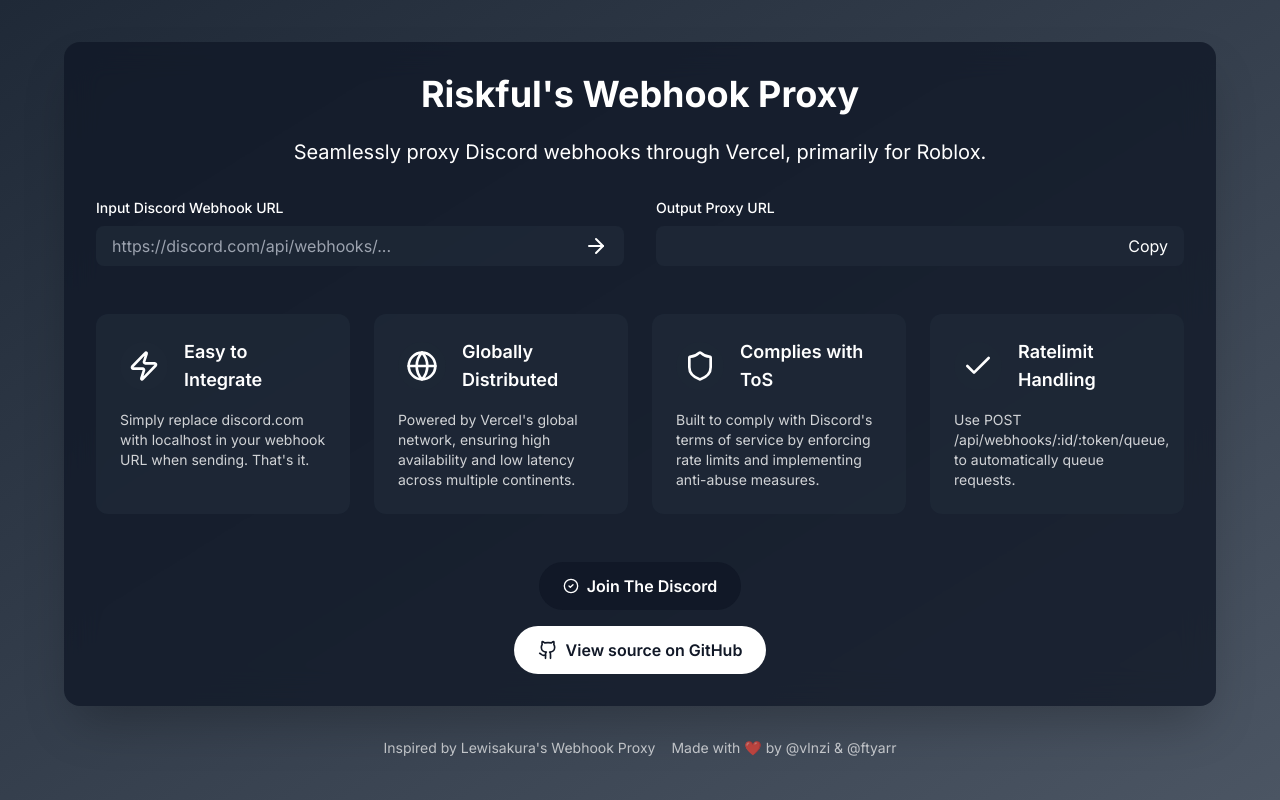
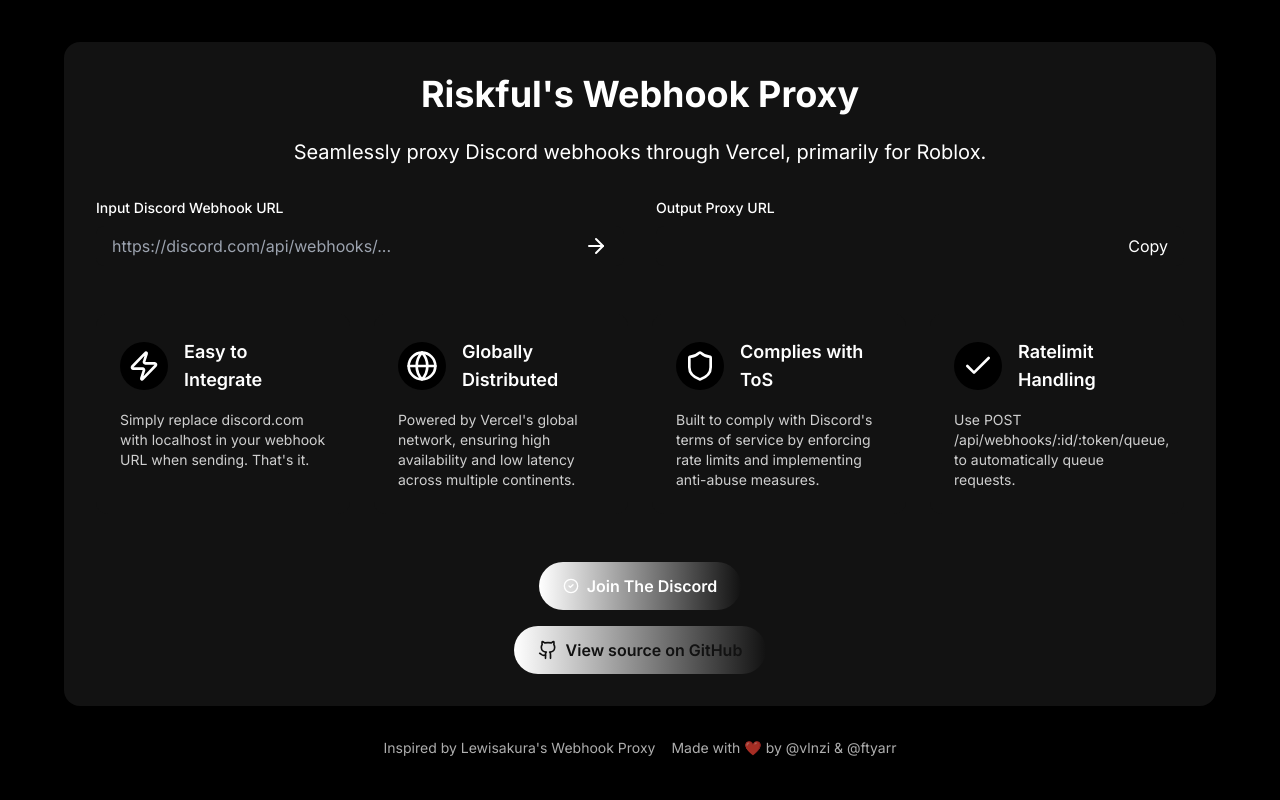
Before and after one commit to notvlnz/huh, a Next.js app: page / in a window 1280 px wide. Built offline with nearby package versions, Linux system fonts and the light colour scheme.

Commit message:
Update homepage.tsx

```diff
--- a/src/components/homepage.tsx
+++ b/src/components/homepage.tsx
@@ -19,8 +19,8 @@
   }
 
   return (
-	  <div className="min-h-screen bg-gradient-to-br from-gray-800 to-gray-600 flex flex-col items-center justify-center p-4 text-white">
-		<div className="max-w-6xl w-full bg-gray-900/80 backdrop-blur-lg rounded-2xl p-8 shadow-2xl">
+    <div className="min-h-screen bg-black flex flex-col items-center justify-center p-4 text-white">
+      <div className="max-w-6xl w-full bg-[#121212] backdrop-blur-lg rounded-2xl p-8 shadow-2xl">
         <h1 className="text-4xl font-bold mb-6 text-center">Riskful&apos;s Webhook Proxy</h1>
         <p className="text-xl mb-8 text-center">
           Seamlessly proxy Discord webhooks through Vercel, primarily for Roblox.
@@ -38,9 +38,9 @@
                 value={inputUrl}
                 onChange={handleInputChange}
                 placeholder="https://discord.com/api/webhooks/..."
-				  className="flex-grow px-4 py-2 rounded-l-lg bg-gray-800/80 focus:outline-none focus:ring-2 focus:ring-white"
+                className="flex-grow px-4 py-2 rounded-l-lg bg-[#121212] focus:outline-none focus:ring-2 focus:ring-white"
               />
-				<div className="bg-gray-800/80 px-4 py-2 rounded-r-lg">
+              <div className="bg-[#121212] px-4 py-2 rounded-r-lg">
                 <ArrowRight className="w-6 h-6" />
               </div>
             </div>
@@ -56,11 +56,11 @@
                 type="text"
                 value={outputUrl}
                 readOnly
-				  className="flex-grow px-4 py-2 rounded-l-lg bg-gray-800/80"
+                className="flex-grow px-4 py-2 rounded-l-lg bg-[#121212]"
               />
               <button
                 onClick={() => navigator.clipboard.writeText(outputUrl)}
-				  className="bg-gray-800/80 px-4 py-2 rounded-r-lg hover:bg-gray-700 transition-colors"
+                className="bg-[#121212] px-4 py-2 rounded-r-lg hover:bg-[#333333] transition-colors"
               >
                 Copy
               </button>
@@ -96,7 +96,7 @@
             href="https://discord.com/invite/riskful"
             target="_blank"
             rel="noopener noreferrer"
-			  className="inline-flex items-center px-6 py-3 bg-gray-900 text-white rounded-full font-semibold hover:bg-gray-700 transition-colors"
+            className="inline-flex items-center px-6 py-3 bg-gradient-to-r from-white to-[#121212] text-white rounded-full font-semibold hover:bg-[#333333] transition-colors"
           >
             <CircleCheck className="w-4 h-4 mr-2" />
             Join The Discord
@@ -105,7 +105,7 @@
             href="https://github.com/star-ot/simple-discord-webhooks-proxy"
             target="_blank"
             rel="noopener noreferrer"
-			  className="inline-flex items-center px-6 py-3 bg-white text-gray-900 rounded-full font-semibold hover:bg-gray-100 transition-colors"
+            className="inline-flex items-center px-6 py-3 bg-gradient-to-r from-white to-[#121212] text-[#121212] rounded-full font-semibold hover:bg-[#f1f1f1] transition-colors"
           >
             <Github className="w-5 h-5 mr-2" />
             View source on GitHub
@@ -123,9 +123,9 @@
 
 function Feature({ icon, title, description }: { icon: React.ReactNode; title: string; description: string }) {
   return (
-	  <div className="bg-gray-800/80 rounded-xl p-6 transition-all hover:bg-gray-700/80 flex flex-col h-full">
+    <div className="bg-[#121212] rounded-xl p-6 transition-all hover:bg-[#333333] flex flex-col h-full">
       <div className="flex items-center mb-4">
-		  <div className="mr-4 p-2 bg-gray-800/50 rounded-full">{icon}</div>
+        <div className="mr-4 p-2 bg-[#000000] rounded-full">{icon}</div>
         <h3 className="text-lg font-semibold">{title}</h3>
       </div>
       <p className="text-sm text-white/80 flex-grow">{description}</p>
```
Lines whose indentation alone changed are shown as unchanged.
